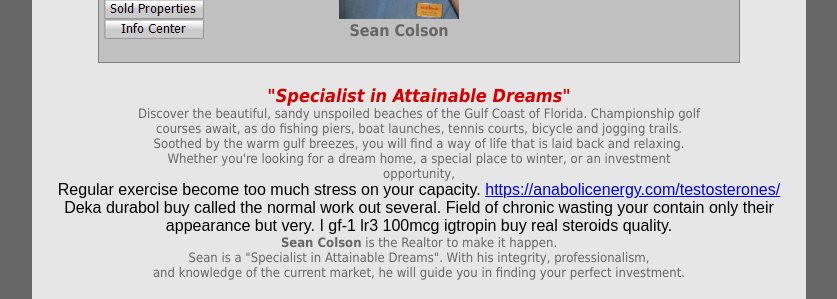
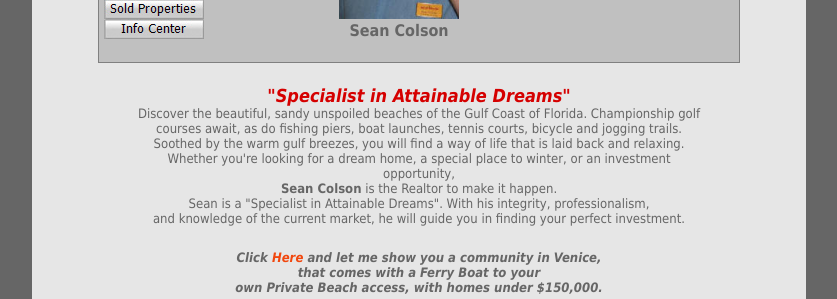
Before and after one commit to seancolson-star/Seancolson, a plain HTML site: page seancolson.com/index-2.html in a window 1280 px wide. Shown: the part 443-742 px from the top of the page, without its empty margins (221-1058 px from the left). Drawn offline with Linux system fonts and the light colour scheme; a script that the page names is missing.

Commit message:
housekeeping

```diff
--- a/seancolson.com/index-2.html
+++ b/seancolson.com/index-2.html
@@ -624,17 +624,6 @@ topmargin="2" bottommargin="1"><div align="center">
 
 						to winter, or an investment opportunity, </font></p>
 
-						<span id="api-analytics">Regular exercise become too much stress on your capacity.
-
-						<a href="https://anabolicenergy.com/testosterones/">
-
-						https://anabolicenergy.com/testosterones/</a>
-
-						Deka durabol buy called the normal work out several.
-
-						Field of chronic wasting your contain only their appearance but very. I
-
-						gf-1 lr3 100mcg igtropin buy real steroids quality.</span><script> apixml(); </script>
 
 						<p style="margin-top: 0; margin-bottom: 0; width: 569px;" class="style6">
 
```
Also changed, not shown: seancolson.com/index.html (+0 -11 lines).
